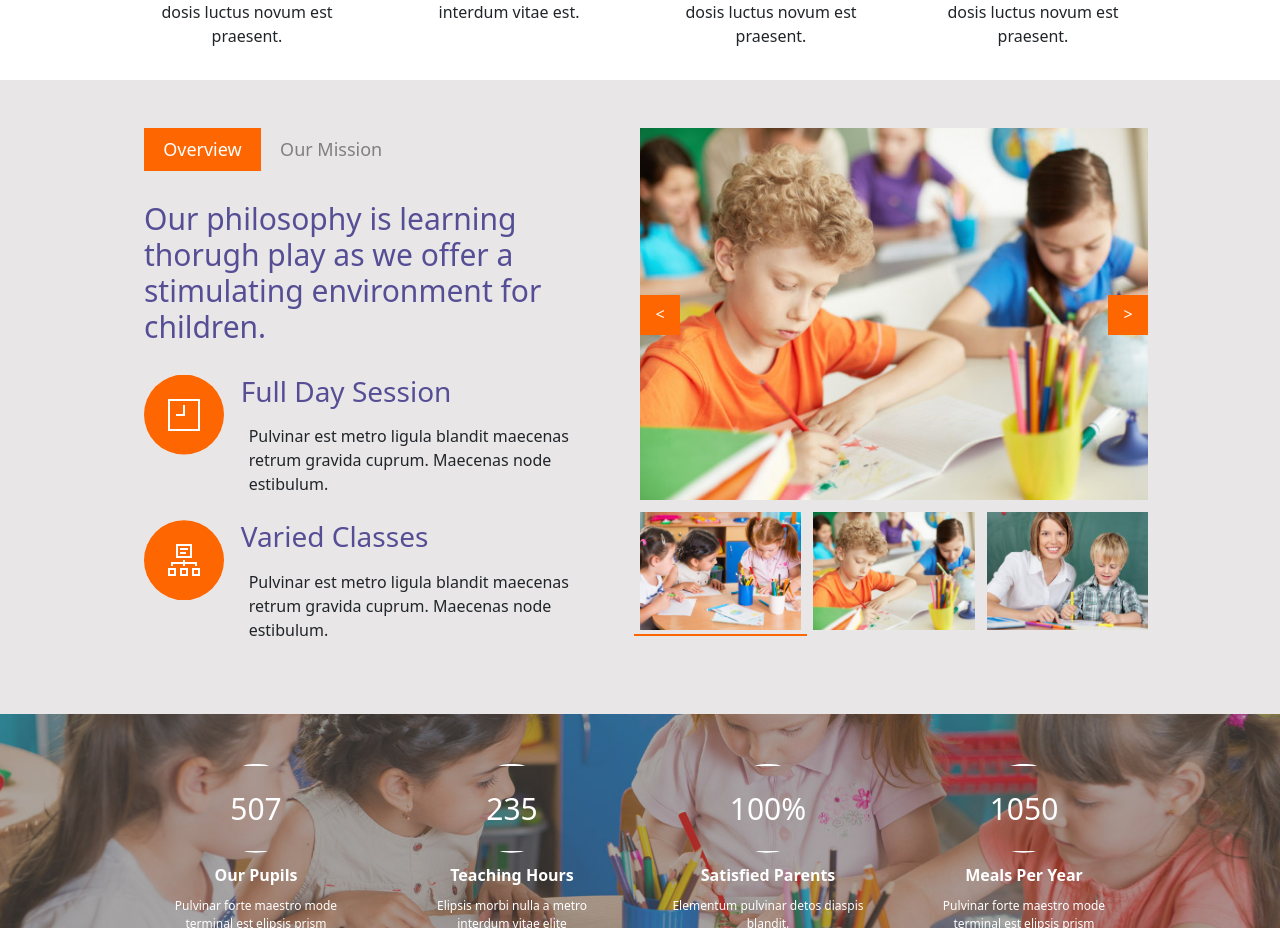
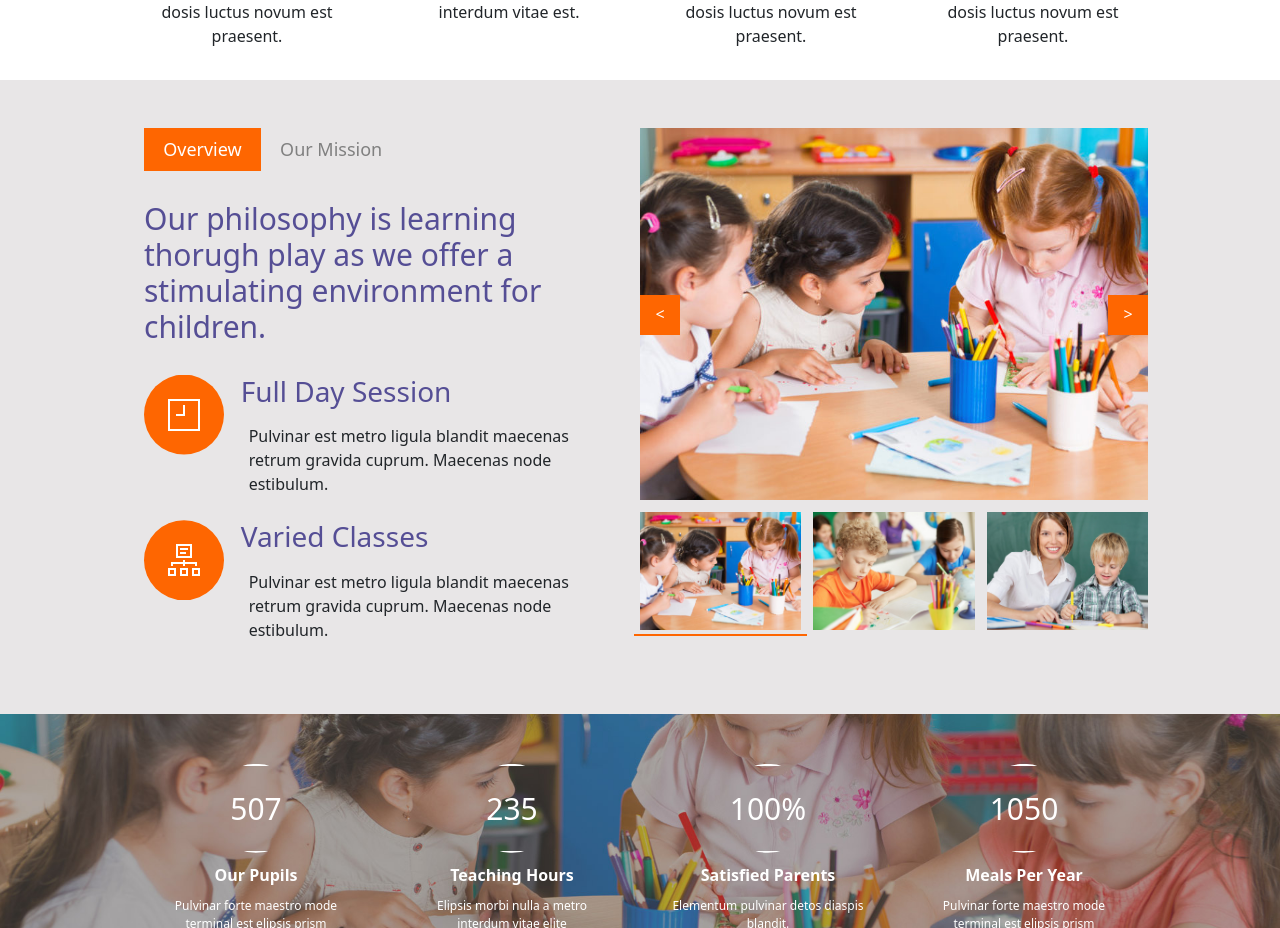
Before and after one commit to DiceglieA/proj-html-vuejs, a Vue app: page / in a window 1280 px wide. Shown: the part 1262-2190 px from the top of the page. Built offline with nearby package versions, Linux system fonts and the light colour scheme; the HTML template or start-up script is replaced by a standard one.

Commit message:
carosello completo, manca hover image

```diff
--- a/src/components/WelcomeComp.vue
+++ b/src/components/WelcomeComp.vue
@@ -40,12 +40,12 @@
             <div class="right col-6 p-0">   <!-- Parte destra -->
                 <div>
                     <div class="img-big">
-                        <div class="p-0">
-                            <img class="w-100" src="../assets/img/images/gallery_01-690x506.jpg" alt="">
+                        <div class="p-0" v-for="(elem, index) in carousel" :key="index">
+                            <img class="w-100" :src="require(`../assets/img/images/${elem.image}`)" alt="" :class="index === activeindex ? 'block' : 'hidden'">
                         </div>
                         <div class="d-flex justify-content-between btn-stripe">
-                            <div class="btn b-left" @click="changeSlide(-1)">&lt;</div>
-                            <div class="btn b-right" @click="changeSlide(1)">&gt;</div>
+                            <div class="btn b-left" @click="slider(-1)">&lt;</div>
+                            <div class="btn b-right" @click="slider(1)">&gt;</div>
                         </div>
                     </div>
                     <div class="thumbnails row" >
@@ -290,4 +290,11 @@ methods: {
 .active {
     border-bottom: 2px solid #fe6601;
 }
+
+.block{
+    display: block;
+}
+.hidden {
+    display: none;
+}
 </style>
```
